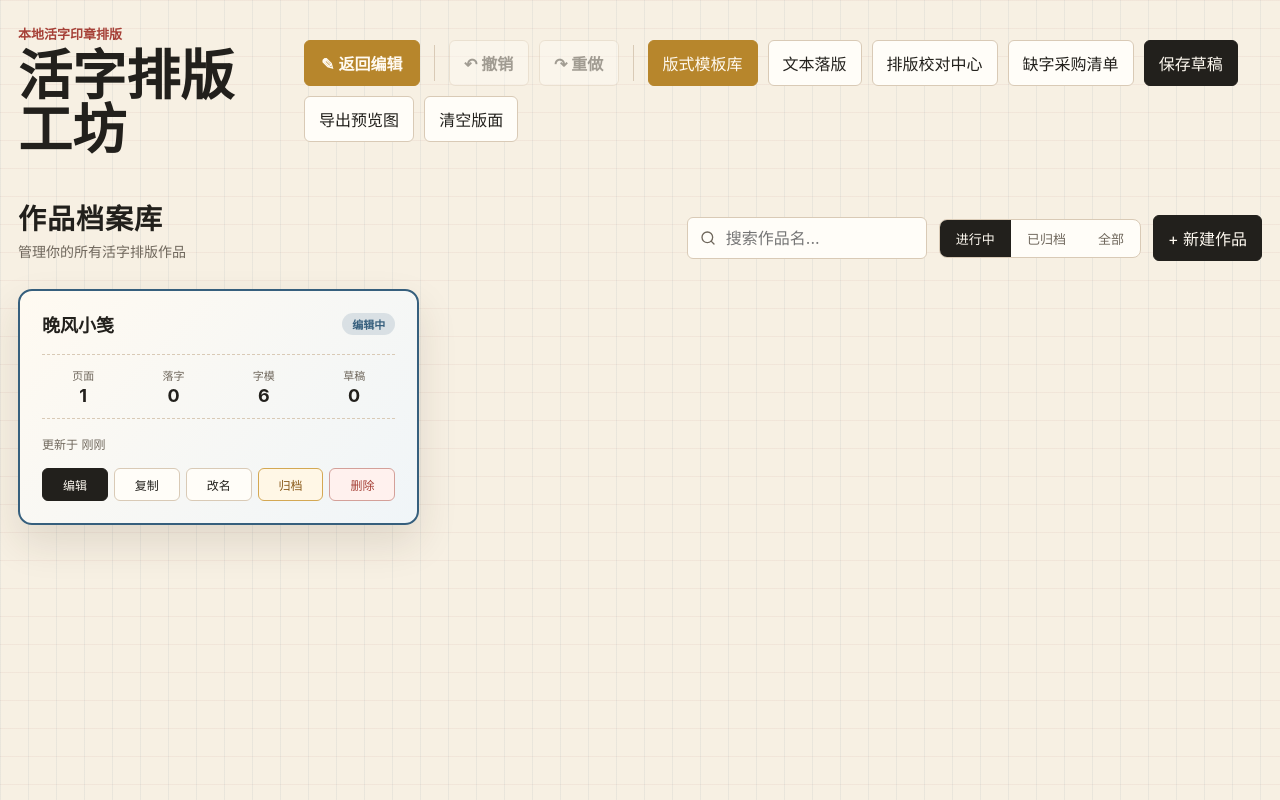
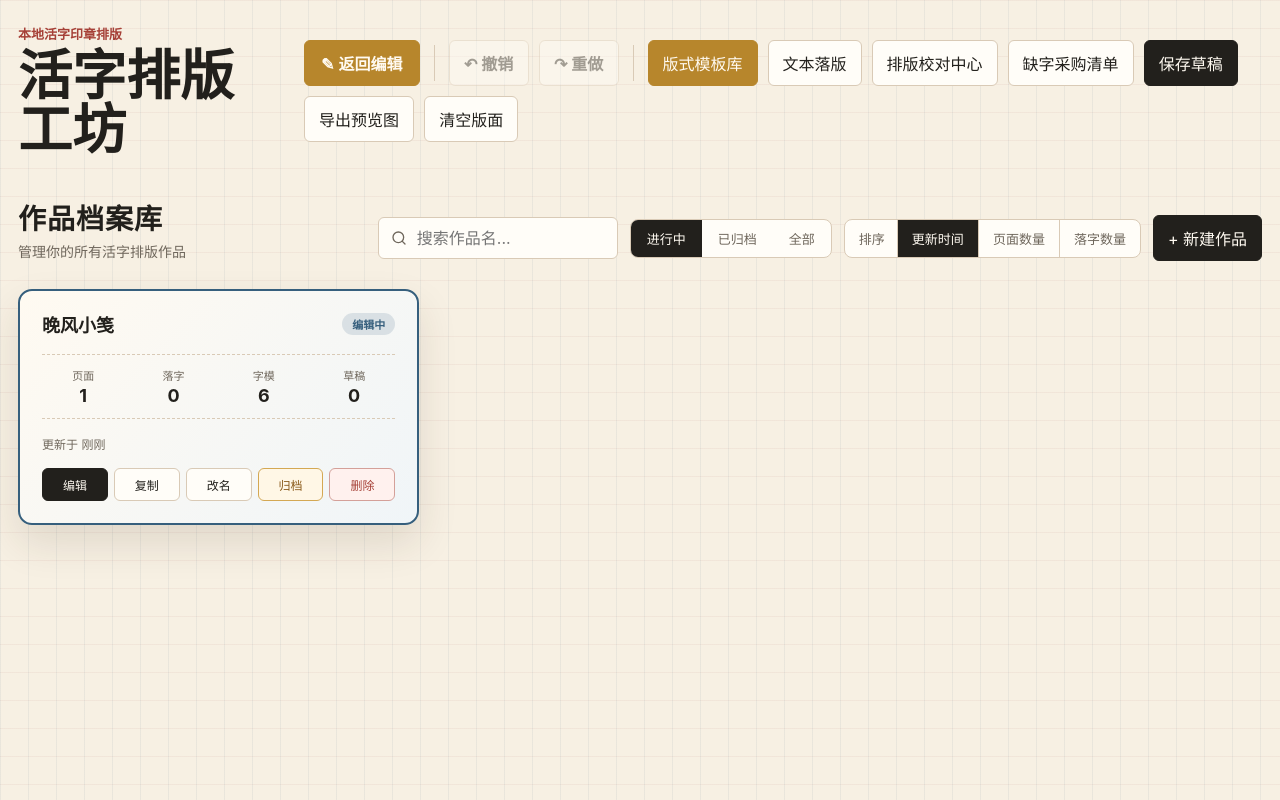
Before and after one commit to waiwaidongci/zfl-16-1016f61, a plain HTML site: page index.html in a window 1280 px wide. Both pictures are taken after a click on the button "📚 作品档案". Drawn offline with Linux system fonts and the light colour scheme.

Commit message:
.41104836935399:beab2b3c7cc5a2fb96ea79be6157f902_6a30dba03e4c9fdf7d4a5b9f.6a30dba13e4c9fdf7d4a5ba1.6a30dba03a73064c1e32a0fd:Trae CN.T(2026/6/16 13:14:09)

```diff
--- a/app.js
+++ b/app.js
@@ -7,7 +7,8 @@ const archiveStore = {
   currentWorkId: null,
   currentView: "editor",
   searchQuery: "",
-  filterMode: "active"
+  filterMode: "active",
+  sortMode: "updatedAt"
 };
 
 function createWorkMetadata(name) {
@@ -349,6 +350,19 @@ function getFilteredWorks() {
   }
   if (query) {
     works = works.filter(w => w.name.toLowerCase().includes(query));
+  }
+  const sortMode = archiveStore.sortMode || "updatedAt";
+  if (sortMode === "pages" || sortMode === "chars") {
+    const worksWithStats = works.map(work => ({
+      work,
+      stats: getWorkStats(work.id)
+    }));
+    worksWithStats.sort((a, b) => {
+      return sortMode === "pages"
+        ? b.stats.pages - a.stats.pages
+        : b.stats.chars - a.stats.chars;
+    });
+    return worksWithStats.map(item => item.work);
   }
   return works.sort((a, b) => b.updatedAt - a.updatedAt);
 }
@@ -4249,6 +4263,16 @@ archiveFilterTabs.forEach((tab) => {
   });
 });
 
+const archiveSortTabs = document.querySelectorAll("[data-archive-sort]");
+archiveSortTabs.forEach((tab) => {
+  tab.addEventListener("click", () => {
+    archiveSortTabs.forEach((t) => t.classList.remove("active"));
+    tab.classList.add("active");
+    archiveStore.sortMode = tab.dataset.archiveSort;
+    renderArchiveView();
+  });
+});
+
 const workNameModalClose = document.getElementById("workNameModalClose");
 if (workNameModalClose) workNameModalClose.addEventListener("click", closeWorkNameModal);
 
--- a/index.html
+++ b/index.html
@@ -43,6 +43,12 @@
               <button class="archive-filter-tab active" data-archive-filter="active" type="button">进行中</button>
               <button class="archive-filter-tab" data-archive-filter="archived" type="button">已归档</button>
               <button class="archive-filter-tab" data-archive-filter="all" type="button">全部</button>
+            </div>
+            <div class="archive-sort-tabs">
+              <span class="archive-sort-label">排序</span>
+              <button class="archive-sort-tab active" data-archive-sort="updatedAt" type="button">更新时间</button>
+              <button class="archive-sort-tab" data-archive-sort="pages" type="button">页面数量</button>
+              <button class="archive-sort-tab" data-archive-sort="chars" type="button">落字数量</button>
             </div>
             <button id="newWorkBtn" class="primary" type="button">+ 新建作品</button>
           </div>
--- a/styles.css
+++ b/styles.css
@@ -2247,6 +2247,52 @@ h3 {
   color: #fffaf1;
 }
 
+.archive-sort-tabs {
+  display: flex;
+  align-items: center;
+  gap: 0;
+  border: 1px solid var(--line);
+  border-radius: 8px;
+  overflow: hidden;
+  background: #fffdf8;
+}
+
+.archive-sort-label {
+  padding: 9px 12px 9px 14px;
+  font-size: 13px;
+  color: var(--muted);
+  white-space: nowrap;
+  border-right: 1px solid var(--line);
+}
+
+.archive-sort-tab {
+  border: none;
+  border-radius: 0;
+  background: transparent;
+  padding: 9px 14px;
+  font-size: 13px;
+  color: var(--muted);
+  transition: all 0.15s ease;
+  border-left: 1px solid var(--line);
+}
+
+.archive-sort-tab:first-of-type {
+  border-left: none;
+}
+
+.archive-sort-tab:hover {
+  transform: none;
+  border-color: transparent;
+  box-shadow: none;
+  background: rgba(54, 95, 125, 0.05);
+  color: var(--ink);
+}
+
+.archive-sort-tab.active {
+  background: var(--ink);
+  color: #fffaf1;
+}
+
 .archive-grid {
   display: grid;
   grid-template-columns: repeat(auto-fill, minmax(320px, 1fr));
@@ -2446,6 +2492,10 @@ h3 {
     justify-content: center;
   }
 
+  .archive-sort-tabs {
+    justify-content: center;
+  }
+
   .archive-grid {
     grid-template-columns: 1fr;
   }
```
